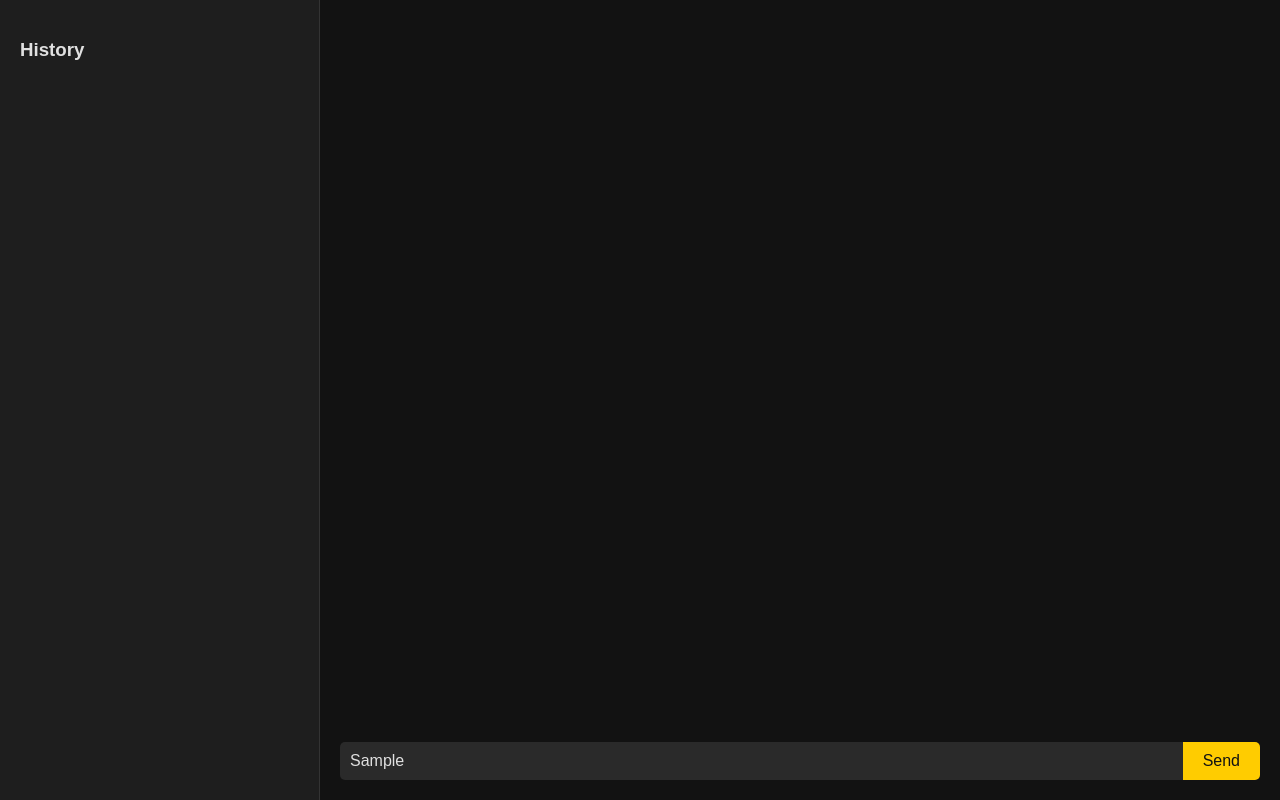
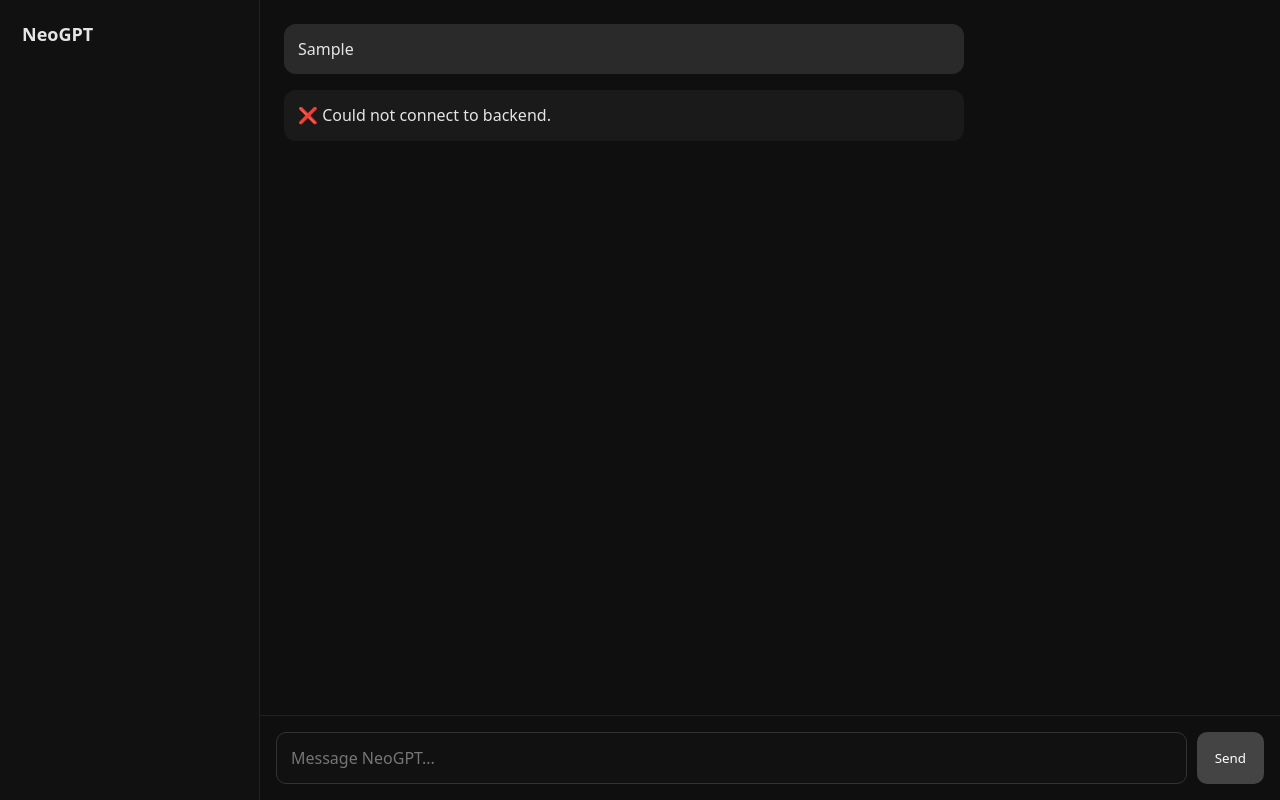
Before and after one commit to neildutt2012-hue/NeoGPT, a plain HTML site: page index.html in a window 1280 px wide. Both pictures are taken after typing "Sample" into the empty fields and a click on the button "Send". Drawn offline with Linux system fonts and the light colour scheme; no server answers.

Commit message:
Update index.html

```diff
--- a/index.html
+++ b/index.html
@@ -1,205 +1,201 @@
 <!DOCTYPE html>
 <html lang="en">
 <head>
-  <meta charset="UTF-8">
-  <meta name="viewport" content="width=device-width, initial-scale=1.0">
+<meta charset="UTF-8" />
+<meta name="viewport" content="width=device-width, initial-scale=1.0"/>
 <title>NeoGPT</title>
+
 <style>
+* {
+  box-sizing: border-box;
+  font-family: system-ui, -apple-system, BlinkMacSystemFont, "Segoe UI", Roboto;
+}
+
 body {
   margin: 0;
-      font-family: 'Arial', sans-serif;
-      background-color: #121212;
-      color: #e0e0e0;
+  height: 100vh;
+  display: flex;
+  background: #0f0f0f;
+  color: #e5e5e5;
 }
 
-    .container {
+/* Sidebar */
+.sidebar {
+  width: 260px;
+  background: #111;
+  border-right: 1px solid #222;
+  padding: 12px;
   display: flex;
-      height: 100vh;
+  flex-direction: column;
 }
 
-    /* History Panel */
-    .history-panel {
-      width: 25%;
-      background-color: #1e1e1e;
-      border-right: 1px solid #333;
-      overflow-y: auto;
-      padding: 20px;
-      box-sizing: border-box;
+.sidebar h2 {
+  margin: 10px;
+  font-size: 18px;
 }
 
-    .history-item {
-      background-color: #2a2a2a;
-      margin-bottom: 10px;
-      padding: 10px;
-      border-radius: 5px;
-      cursor: pointer;
+.chat-list {
+  flex: 1;
+  overflow-y: auto;
 }
 
-    .history-item:hover {
-      background-color: #333;
+.chat-item {
+  padding: 10px;
+  margin-bottom: 6px;
+  border-radius: 8px;
+  cursor: pointer;
+  background: #1a1a1a;
 }
 
-    /* Chat Panel */
-    .chat-panel {
+.chat-item:hover {
+  background: #2a2a2a;
+}
+
+/* Main */
+.main {
   flex: 1;
   display: flex;
   flex-direction: column;
-      padding: 20px;
-      box-sizing: border-box;
 }
 
 .messages {
   flex: 1;
+  padding: 24px;
   overflow-y: auto;
-      margin-bottom: 20px;
 }
 
 .message {
-      margin-bottom: 15px;
+  max-width: 70%;
+  margin-bottom: 16px;
+  padding: 14px;
+  border-radius: 12px;
+  line-height: 1.4;
 }
 
-    .message .prompt {
-      font-weight: bold;
-      color: #ffcc00;
+.user {
+  background: #2a2a2a;
+  align-self: flex-end;
 }
 
-    .message .response {
-      margin-top: 5px;
-      background-color: #2a2a2a;
-      padding: 10px;
-      border-radius: 5px;
+.bot {
+  background: #1a1a1a;
+  align-self: flex-start;
 }
 
-    .message img {
-      max-width: 100%;
-      margin-top: 10px;
-      border-radius: 5px;
+/* Input */
+.input-bar {
+  padding: 16px;
+  border-top: 1px solid #222;
+  display: flex;
+  gap: 10px;
 }
 
-    .input-section {
-      display: flex;
+input {
+  flex: 1;
+  padding: 14px;
+  background: #111;
+  border: 1px solid #333;
+  border-radius: 10px;
+  color: white;
+  font-size: 16px;
 }
 
-    .input-section input {
-      flex: 1;
-      padding: 10px;
-      font-size: 16px;
+button {
+  padding: 14px 18px;
+  background: #444;
   border: none;
-      border-radius: 5px 0 0 5px;
-      outline: none;
-      background-color: #2a2a2a;
-      color: #e0e0e0;
-    }
-
-    .input-section button {
-      padding: 10px 20px;
-      font-size: 16px;
-      border: none;
-      border-radius: 0 5px 5px 0;
-      background-color: #ffcc00;
-      color: #121212;
+  border-radius: 10px;
+  color: white;
   cursor: pointer;
 }
 
-    .input-section button:hover {
-      background-color: #e6b800;
+button:hover {
+  background: #666;
 }
 </style>
 </head>
+
 <body>
-  <div class="container">
-    <div class="history-panel" id="historyPanel">
-      <h3>History</h3>
+
+<!-- Sidebar -->
+<div class="sidebar">
+  <h2>NeoGPT</h2>
+  <div class="chat-list" id="chatList"></div>
 </div>
-    <div class="chat-panel">
+
+<!-- Main Chat -->
+<div class="main">
   <div class="messages" id="messages"></div>
-      <div class="input-section">
-        <input type="text" id="promptInput" placeholder="Type your message...">
-        <button onclick="sendPrompt()">Send</button>
-      </div>
+
+  <div class="input-bar">
+    <input id="input" placeholder="Message NeoGPT..." />
+    <button onclick="send()">Send</button>
   </div>
 </div>
 
 <script>
-    let history = [];
+const backend = "https://CreatorOfNeoGPT.pythonanywhere.com/chat";
+let history = JSON.parse(localStorage.getItem("neogpt_history")) || [];
 
-    async function fetchHistory() {
-      const res = await fetch("https://creatorofneogpt.pythonanywhere.com/history");
-      const data = await res.json();
-      history = data.history || [];
-      renderHistory();
-      renderMessages();
-    }
+const messagesDiv = document.getElementById("messages");
+const chatList = document.getElementById("chatList");
 
 function renderHistory() {
-      const historyPanel = document.getElementById("historyPanel");
-      historyPanel.innerHTML = "<h3>History</h3>";
-      history.forEach((item, index) => {
+  chatList.innerHTML = "";
+  history.forEach((h, i) => {
     const div = document.createElement("div");
-        div.className = "history-item";
-        div.innerText = item.prompt;
-        div.onclick = () => {
-          document.getElementById("messages").innerHTML = "";
-          history = history.slice(0, index + 1);
-          renderMessages();
-        };
-        historyPanel.appendChild(div);
+    div.className = "chat-item";
+    div.textContent = h.user.slice(0, 30);
+    div.onclick = () => loadChat(i);
+    chatList.appendChild(div);
   });
 }
 
-    function renderMessages() {
-      const messagesDiv = document.getElementById("messages");
+function loadChat(i) {
   messagesDiv.innerHTML = "";
-      history.forEach(item => {
-        const div = document.createElement("div");
-        div.className = "message";
-
-        const promptDiv = document.createElement("div");
-        promptDiv.className = "prompt";
-        promptDiv.innerText = "You: " + item.prompt;
-
-        const responseDiv = document.createElement("div");
-        responseDiv.className = "response";
-        responseDiv.innerText = item.response;
-
-        div.appendChild(promptDiv);
-        div.appendChild(responseDiv);
-
-        // Add image if available
-        if (item.image && item.image[0] && item.image[0].generated_image_url) {
-          const img = document.createElement("img");
-          img.src = item.image[0].generated_image_url;
-          div.appendChild(img);
+  addMessage("user", history[i].user);
+  addMessage("bot", history[i].bot);
 }
 
+function addMessage(role, text) {
+  const div = document.createElement("div");
+  div.className = "message " + role;
+  div.textContent = text;
   messagesDiv.appendChild(div);
-      });
-
   messagesDiv.scrollTop = messagesDiv.scrollHeight;
 }
 
-    async function sendPrompt() {
-      const prompt = document.getElementById("promptInput").value.trim();
-      if (!prompt) return;
+async function send() {
+  const input = document.getElementById("input");
+  const text = input.value.trim();
+  if (!text) return;
 
-      const res = await fetch("https://creatorofneogpt.pythonanywhere.com/chat", {
+  addMessage("user", text);
+  input.value = "";
+
+  try {
+    const res = await fetch(backend, {
       method: "POST",
-        headers: {"Content-Type": "application/json"},
-        body: JSON.stringify({prompt})
+      headers: { "Content-Type": "application/json" },
+      body: JSON.stringify({ prompt: text })
     });
 
     const data = await res.json();
-      if (!data.error) {
-        history = data.history || [];
+    const reply = data.response || "No response.";
+
+    addMessage("bot", reply);
+
+    history.push({ user: text, bot: reply });
+    localStorage.setItem("neogpt_history", JSON.stringify(history));
     renderHistory();
-        renderMessages();
-        document.getElementById("promptInput").value = "";
-      } else {
-        alert(data.error);
+
+  } catch (e) {
+    addMessage("bot", "❌ Could not connect to backend.");
   }
 }
 
-    fetchHistory();
+renderHistory();
 </script>
+
 </body>
 </html>
```
Lines whose indentation alone changed are shown as unchanged.
